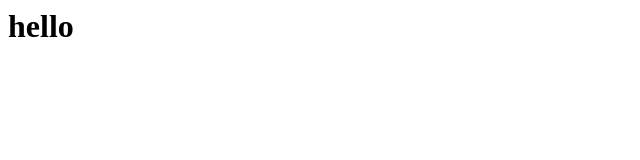
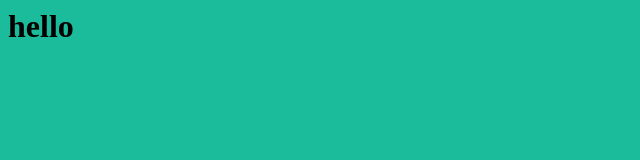
Before and after one commit to wissemsnene/gitTest, a plain HTML site: page index.html in a window 1280 px wide. Shown: the whole page, without its empty margins (0-640 px from the left). Drawn offline with Linux system fonts and the light colour scheme.

Commit message:
seconde commit

```diff
--- a/index.html
+++ b/index.html
@@ -1 +1,3 @@
+<body style="background-color:#1abc9c">
 <h1>hello</h1>
+</body>
```
